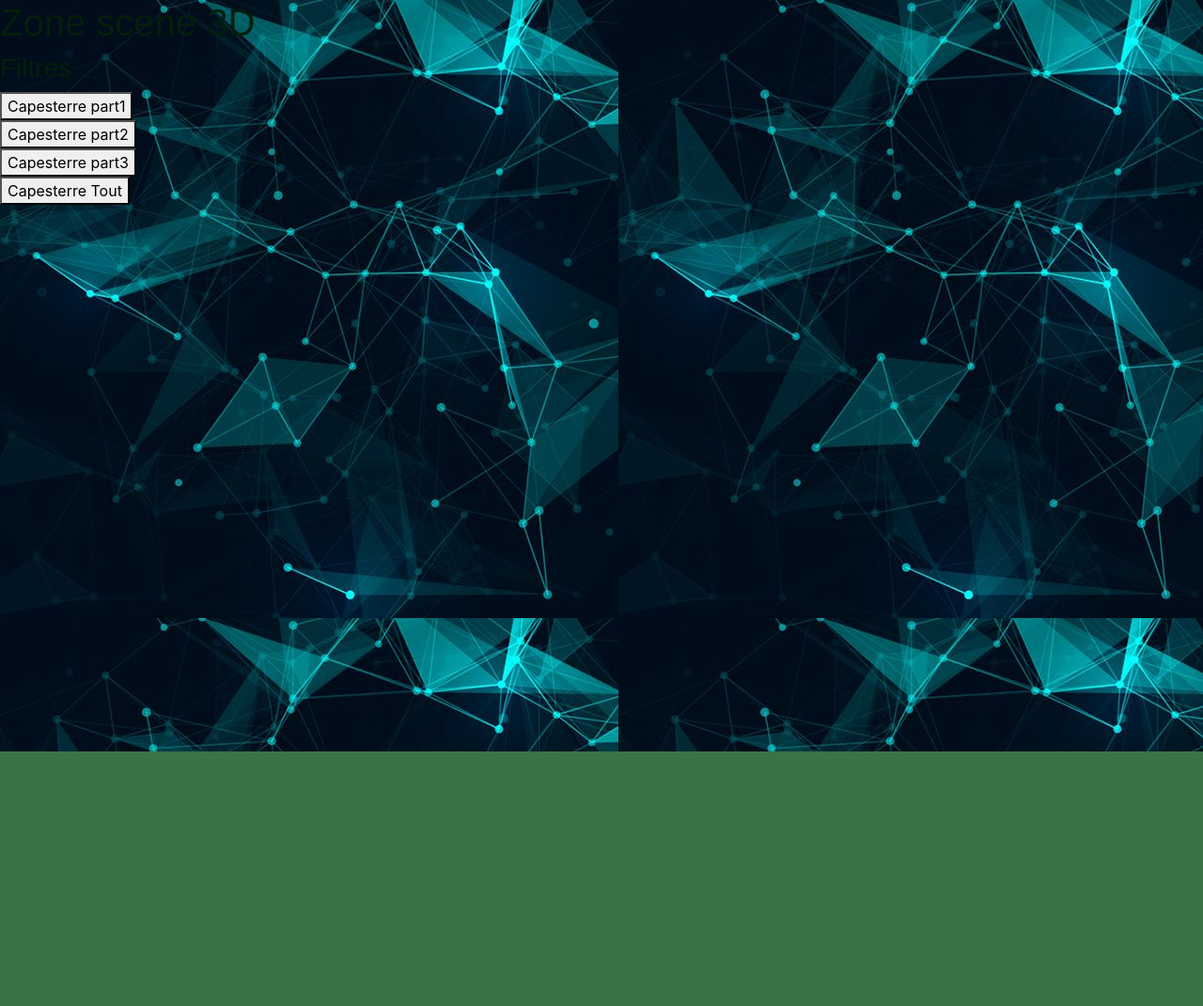
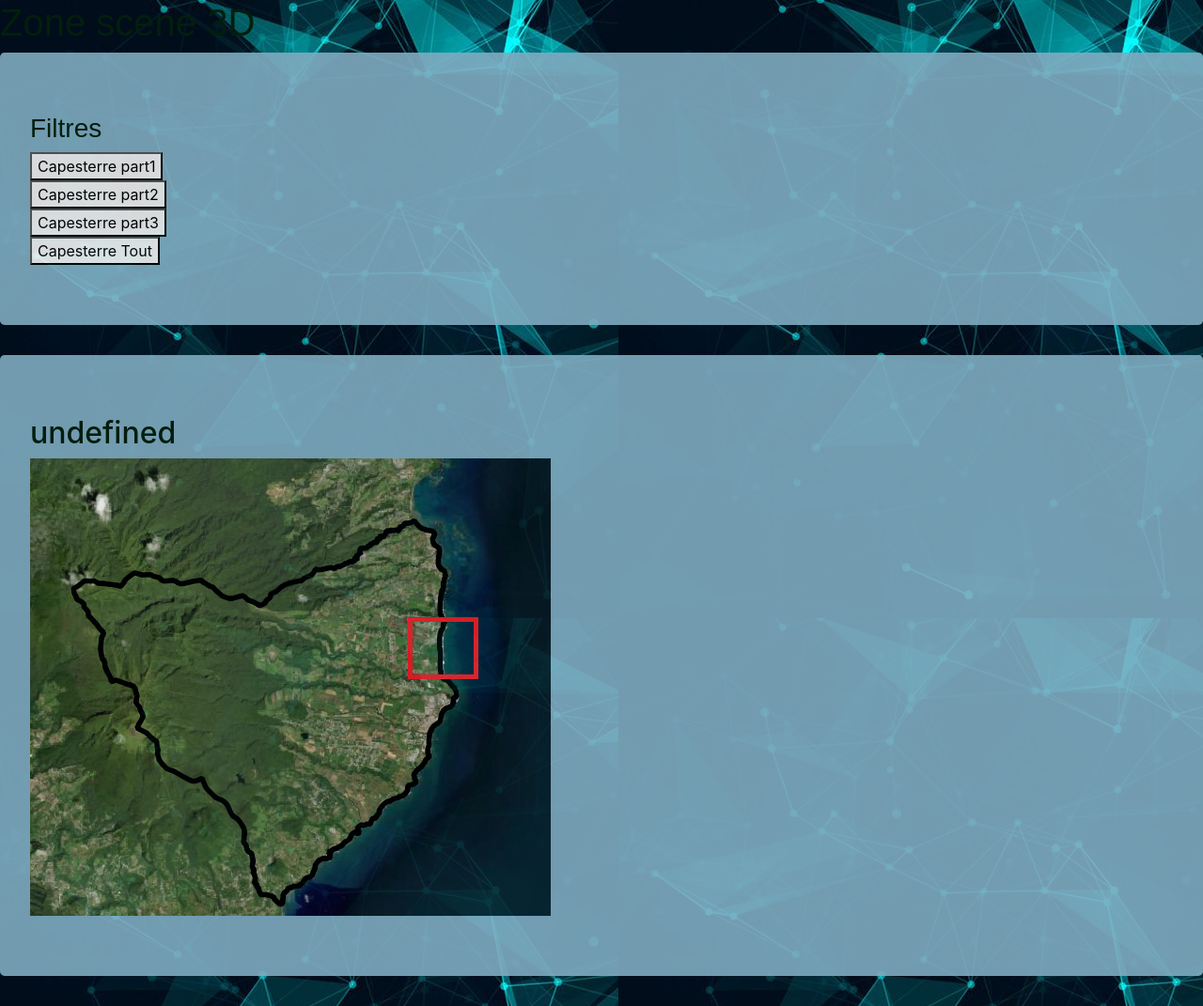
Before and after one commit to ChanelSIG/capesterre, a plain HTML site: page index.html in a window 1280 px wide. Shown: the whole page at 94% size. Before the commit the page ends 800 px from the top, so only its background shows below. Drawn offline with Linux system fonts and the light colour scheme.

Commit message:
Update index.html

```diff
--- a/index.html
+++ b/index.html
@@ -4,13 +4,13 @@
 		<meta charset="utf-8">
 		<title>Test site JS</title>
 		<link rel="stylesheet" href="css/bootstrap.css">
-		<script type="module" src="sceneTest.js"></script>
 	</head>
 	<body>
 		<header>
 			<h1>Zone scene 3D</h1>
 		</header>
 		<main>
+			<div class="jumbotron">
 			<!-- Menu de recherche -->
 			<section class="filtres">
 				<h3>Filtres</h3>
@@ -23,11 +23,13 @@
                 <button class="btn-tout">Capesterre Tout</button>
 				<br>
 			</section>
-
+		</div>
 			<!-- Fiches produits -->
+			<div class="jumbotron">
 			<section class="fiches">
-
 			</section>
+		</div>
 		</main>
+		<script type="module" src="scene3D_ZMGVHV2.js"></script>
 	</body>
 </html>
```
